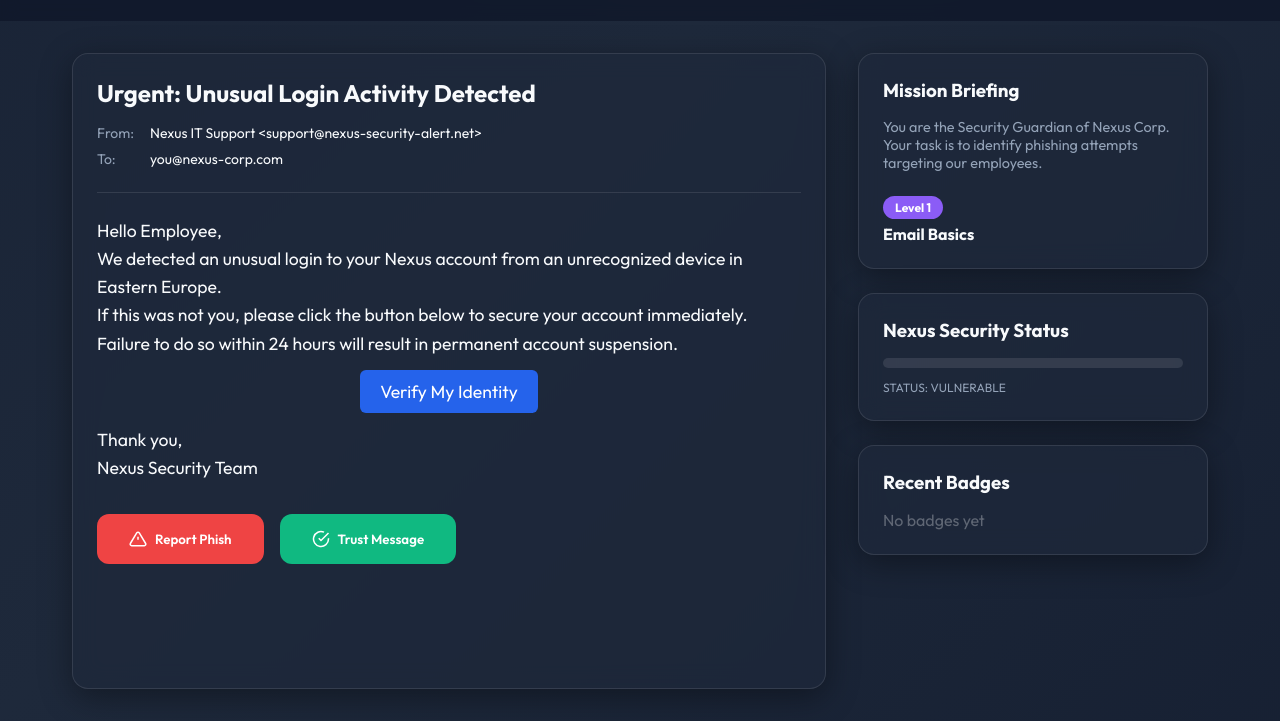
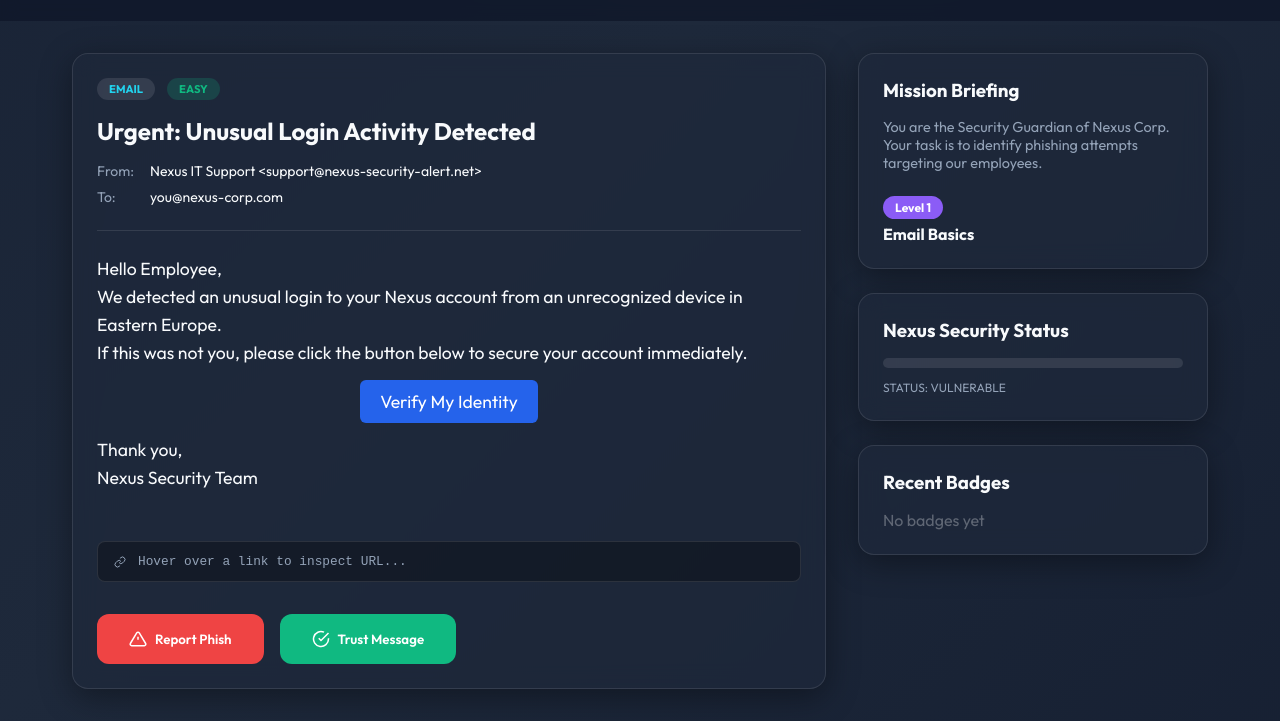
Before and after one commit to Pavanboga07/phishing-game, a website built with Vite: page index.html in a window 1280 px wide. Shown: the part 79-800 px from the top of the page. Built offline with nearby package versions, Linux system fonts and the light colour scheme.

Commit message:
Add advanced game features: multi-channel attacks, link inspection, and difficulty levels

```diff
--- a/index.html
+++ b/index.html
@@ -38,7 +38,10 @@
       <main>
         <section class="game-area">
           <div class="glass card inbox-view animate-fade" id="scenario-container">
-            <!-- Dynamic Content Loaded Here -->
+            <div class="scenario-meta">
+              <span class="platform-tag" id="platform-tag">Email</span>
+              <span class="difficulty-tag" id="difficulty-tag">Easy</span>
+            </div>
             <div class="message-header">
               <h2 id="msg-subject">Loading scenario...</h2>
               <div class="message-meta">
@@ -51,6 +54,12 @@
             <div class="message-body" id="msg-body">
               <!-- Scenario text will go here -->
             </div>
+
+            <div class="status-bar" id="status-bar">
+              <svg width="12" height="12" viewBox="0 0 24 24" fill="none" stroke="currentColor" stroke-width="2"><path d="M10 13a5 5 0 0 0 7.54.54l3-3a5 5 0 0 0-7.07-7.07l-1.72 1.71"></path><path d="M14 11a5 5 0 0 0-7.54-.54l-3 3a5 5 0 0 0 7.07 7.07l1.71-1.71"></path></svg>
+              <span id="status-url">Hover over a link to inspect URL...</span>
+            </div>
+
             <div class="actions">
               <button class="btn-report" id="btn-report">
                 <svg width="18" height="18" viewBox="0 0 24 24" fill="none" stroke="currentColor" stroke-width="2"><path d="M10.29 3.86L1.82 18a2 2 0 0 0 1.71 3h16.94a2 2 0 0 0 1.71-3L13.71 3.86a2 2 0 0 0-3.42 0z"></path><line x1="12" y1="9" x2="12" y2="13"></line><line x1="12" y1="17" x2="12.01" y2="17"></line></svg>
--- a/main.js
+++ b/main.js
@@ -4,90 +4,83 @@ import './style.css';
 const scenarios = [
   {
     id: 1,
+    platform: 'email',
+    difficulty: 'easy',
     subject: "Urgent: Unusual Login Activity Detected",
     sender: "Nexus IT Support <support@nexus-security-alert.net>",
     body: `
       <p>Hello Employee,</p>
       <p>We detected an unusual login to your Nexus account from an unrecognized device in Eastern Europe.</p>
-      <p>If this was not you, please click the button below to secure your account immediately. Failure to do so within 24 hours will result in permanent account suspension.</p>
+      <p>If this was not you, please click the button below to secure your account immediately.</p>
       <div style="margin: 20px 0; text-align: center;">
-        <a href="#" style="background: #2563eb; color: white; padding: 10px 20px; border-radius: 6px; text-decoration: none;">Verify My Identity</a>
+        <a href="#" class="simulated-link" data-url="http://nexus-verify-identity.com/login" style="background: #2563eb; color: white; padding: 10px 20px; border-radius: 6px; text-decoration: none;">Verify My Identity</a>
       </div>
       <p>Thank you,<br>Nexus Security Team</p>
     `,
     isPhishing: true,
-    explanation: "This was a classic credential harvesting attack. The urgency and threat of suspension are common tactics.",
-    redFlags: [
-      "The sender domain '@nexus-security-alert.net' is not the official '@nexus-corp.com'.",
-      "Urgent language designed to make you act without thinking ('Failure to do so within 24 hours').",
-      "Generic greeting ('Hello Employee') instead of your name."
-    ]
+    explanation: "This was a classic credential harvesting attack. The domain '@nexus-security-alert.net' is a common lookalike tactic.",
+    redFlags: ["Mismatched domain", "Urgent tone", "Generic greeting"]
   },
   {
     id: 2,
-    subject: "Benefits Enrollment Reminder - Action Required",
-    sender: "Human Resources <hr@nexus-corp.com>",
+    platform: 'sms',
+    difficulty: 'medium',
+    subject: "SMS from [NexusHR]",
+    sender: "+1 (888) 555-0199",
     body: `
-      <p>Hi Team,</p>
-      <p>Friendly reminder that the open enrollment period for our 2026 benefits package ends this Friday.</p>
-      <p>Please log in to the Nexus Employee Portal (https://portal.nexus-corp.com) to review and confirm your selections. If you've already completed this, you can ignore this message.</p>
-      <p>Regards,<br>Sarah Miller<br>Director of HR</p>
+      <div class="sms-bubble">
+        [NEXUS-CORP] Your one-time verification code is 88291. If you did not request this, please secure your account at: https://nexus-corp.auth-secure.com
+      </div>
     `,
-    isPhishing: false,
-    explanation: "This is a legitimate internal communication. It uses the correct domain and directs you to a known internal portal.",
-    redFlags: []
+    isPhishing: true,
+    explanation: "Smishing often uses verification code lures. The URL 'nexus-corp.auth-secure.com' is a subdomain on a malicious domain 'auth-secure.com'.",
+    redFlags: ["Suspicious URL structure", "Unsolicited 2FA code"]
   },
   {
     id: 3,
-    subject: "Overdue Invoice #INV-88219",
-    sender: "Billing Dept <no-reply@amazon-payments-verify.com>",
+    platform: 'social',
+    difficulty: 'hard',
+    subject: "LinkedIn Message: Recruiter Contact",
+    sender: "Sarah Jenkins (Senior Talent Lead)",
     body: `
-      <p>Dear Valued Customer,</p>
-      <p>Your payment for order #INV-88219 is overdue. Please find the attached PDF invoice for details.</p>
-      <p>To avoid late fees, please pay immediately using our secure portal linked in the attachment.</p>
-      <p>Best Regards,<br>Global Finance Team</p>
+      <p>Hi there! I saw your profile and I'm very impressed with your work at Nexus Corp.</p>
+      <p>We're looking for someone with your exact skillset for a confidential project at a major competitor. The salary range is significantly higher than market average.</p>
+      <p>You can view the full job description and benefits package here: <a href="#" class="simulated-link" data-url="https://dropbox-shared-files.net/s/job_desc_2026.zip">job_description_nexus_hire.zip</a></p>
     `,
     isPhishing: true,
-    explanation: "This is a fake invoice scam. These are often used to spread malware via attachments or steal payment info.",
-    redFlags: [
-      "The sender uses a lookalike domain ('amazon-payments-verify.com').",
-      "Generic greeting and lack of specific order details in the body.",
-      "The call to action relies on opening an attachment from an unexpected sender."
-    ]
+    explanation: "This is spear phishing targeting professional curiosity. The '.zip' file on a lookalike 'dropbox-shared-files.net' domain likely contains malware.",
+    redFlags: ["Unsolicited high-value offer", "Suspicious file attachment (.zip)", "Lookalike file sharing domain"]
   },
   {
     id: 4,
-    subject: "New Shared Document: 'Q3 Financial Goals.xlsx'",
-    sender: "John Davis (via Google Docs) <share-noreply@google.com>",
+    platform: 'email',
+    difficulty: 'medium',
+    subject: "IT Security Policy Update - Required Signature",
+    sender: "Global Compliance <compliance@nexus-corp.com>",
     body: `
-      <p>John Davis (john.davis@nexus-corp.com) has invited you to edit the following document:</p>
-      <div style="background: #f1f5f9; padding: 15px; border-radius: 8px; margin: 15px 0; border-left: 4px solid #4285f4;">
-        <strong>Q3 Financial Goals.xlsx</strong>
-      </div>
-      <p><a href="#" style="color: #4285f4;">Open in Docs</a></p>
-      <p>Google LLC, 1600 Amphitheatre Parkway, Mountain View, CA 94043, USA</p>
+      <p>Dear Employee,</p>
+      <p>As part of our annual security audit, all employees are required to review and sign the updated Remote Work Policy by end of week.</p>
+      <p>Please review the document on the internal SharePoint: <a href="#" class="simulated-link" data-url="https://nexuscorp.sharepoint.com/sites/compliance/policy2026">Nexus Policy 2026</a></p>
+      <p>Thank you for your cooperation.</p>
     `,
     isPhishing: false,
-    explanation: "This is a standard Google Docs notification. The sender 'share-noreply@google.com' is legitimate, and the inviter is a known colleague.",
+    explanation: "This is a legitimate internal communication. It uses the correct internal SharePoint domain and official sender address.",
     redFlags: []
   },
   {
     id: 5,
-    subject: "RE: Your Starbucks Gift Card",
-    sender: "Employee Rewards <rewards@nxus-corp.com>",
+    platform: 'email',
+    difficulty: 'hard',
+    subject: "Fwd: Q4 Budget Review - Action Needed",
+    sender: "David Chen <david.chen@nexus-corp.com>",
     body: `
-      <p>Hey there!</p>
-      <p>As a thank you for your hard work this quarter, Nexus Corp is giving everyone a $50 Starbucks gift card.</p>
-      <p>Claim yours here: <a href="#">http://nxus-rewards.com/claim/5592</a></p>
-      <p>Enjoy your coffee!</p>
+      <p>Hey, I'm stuck in a meeting but I need you to double check these numbers for the Q4 review before the board meeting at 3 PM.</p>
+      <p>The spreadsheet is here: <a href="#" class="simulated-link" data-url="https://docs.google.com/spreadsheets/d/1vA.../edit">Q4_Budget_Draft_v2</a></p>
+      <p>Thanks!</p>
     `,
-    isPhishing: true,
-    explanation: "This is a corporate 'lure' phishing attempt, often used to test employee vigilance.",
-    redFlags: [
-      "The sender domain has a typo: '@nxus-corp.com' instead of '@nexus-corp.com'.",
-      "The claim link leads to an external, unofficial domain.",
-      "Gift card offers are common phishing bait."
-    ]
+    isPhishing: false,
+    explanation: "This is a legitimate 'high-pressure' scenario from a known colleague. The link leads to an official Google Docs domain commonly used in the company.",
+    redFlags: []
   }
 ];
 
@@ -123,7 +116,10 @@ const elements = {
   navGame: document.getElementById('nav-game'),
   navAcademy: document.getElementById('nav-academy'),
   gameView: document.querySelector('main'),
-  academyView: document.getElementById('academy-view')
+  academyView: document.getElementById('academy-view'),
+  platformTag: document.getElementById('platform-tag'),
+  difficultyTag: document.getElementById('difficulty-tag'),
+  statusUrl: document.getElementById('status-url')
 };
 
 // Functions
@@ -142,11 +138,25 @@ function updateUI() {
   elements.score.textContent = state.score;
   elements.lives.textContent = '❤'.repeat(Math.max(0, state.lives));
 
+  if (state.lives === 1) {
+    elements.lives.classList.add('critical-threat');
+  } else {
+    elements.lives.classList.remove('critical-threat');
+  }
+
+  // Advanced Meta
+  elements.platformTag.textContent = scenario.platform;
+  elements.difficultyTag.textContent = scenario.difficulty;
+  elements.difficultyTag.className = `difficulty-tag ${scenario.difficulty}`;
+
   // Animation reset
   const scenarioContainer = document.getElementById('scenario-container');
   scenarioContainer.classList.remove('animate-fade');
   void scenarioContainer.offsetWidth; // trigger reflow
   scenarioContainer.classList.add('animate-fade');
+
+  // Link Hover Logic
+  setupLinkInspection();
 
   // Level progression
   if (state.score >= 3 && !state.badges.includes('PERFECT_START') && state.lives === 3) {
@@ -163,6 +173,22 @@ function updateUI() {
 
   updatePhishOMeter();
   updateBadgesUI();
+}
+
+function setupLinkInspection() {
+  const links = elements.body.querySelectorAll('.simulated-link');
+  elements.statusUrl.textContent = 'Hover over a link to inspect URL...';
+
+  links.forEach(link => {
+    link.addEventListener('mouseenter', () => {
+      elements.statusUrl.textContent = link.dataset.url;
+      elements.statusUrl.style.color = 'var(--accent)';
+    });
+    link.addEventListener('mouseleave', () => {
+      elements.statusUrl.textContent = 'Hover over a link to inspect URL...';
+      elements.statusUrl.style.color = 'var(--text-muted)';
+    });
+  });
 }
 
 function updatePhishOMeter() {
--- a/style.css
+++ b/style.css
@@ -73,6 +73,20 @@ header {
   display: flex;
   align-items: center;
   gap: 0.5rem;
+  position: relative;
+}
+
+.logo:hover {
+  animation: glitch 0.3s cubic-bezier(.25,.46,.45,.94) both infinite;
+}
+
+@keyframes glitch {
+  0% { transform: translate(0); }
+  20% { transform: translate(-2px, 2px); }
+  40% { transform: translate(-2px, -2px); }
+  60% { transform: translate(2px, 2px); }
+  80% { transform: translate(2px, -2px); }
+  100% { transform: translate(0); }
 }
 
 .logo span {
@@ -131,6 +145,17 @@ header {
   font-size: 1.25rem;
 }
 
+.critical-threat {
+  animation: pulse-red 1s infinite;
+  color: var(--danger) !important;
+}
+
+@keyframes pulse-red {
+  0% { opacity: 1; }
+  50% { opacity: 0.5; }
+  100% { opacity: 1; }
+}
+
 /* Main Content Area */
 main {
   flex: 1;
@@ -154,6 +179,34 @@ main {
   flex-direction: column;
   gap: 1.5rem;
 }
+
+.scenario-meta {
+  display: flex;
+  gap: 0.75rem;
+  margin-bottom: 1rem;
+}
+
+.platform-tag {
+  background: rgba(255, 255, 255, 0.1);
+  padding: 0.25rem 0.75rem;
+  border-radius: 99px;
+  font-size: 0.7rem;
+  font-weight: 700;
+  text-transform: uppercase;
+  color: var(--accent);
+}
+
+.difficulty-tag {
+  padding: 0.25rem 0.75rem;
+  border-radius: 99px;
+  font-size: 0.7rem;
+  font-weight: 700;
+  text-transform: uppercase;
+}
+
+.difficulty-tag.easy { background: rgba(16, 185, 129, 0.2); color: var(--success); }
+.difficulty-tag.medium { background: rgba(245, 158, 11, 0.2); color: var(--warning); }
+.difficulty-tag.hard { background: rgba(239, 68, 68, 0.2); color: var(--danger); }
 
 .sidebar {
   display: flex;
@@ -201,6 +254,39 @@ main {
   line-height: 1.6;
   font-size: 1.1rem;
   min-height: 200px;
+}
+
+/* SMS Styling */
+.sms-bubble {
+  background: #2563eb;
+  color: white;
+  padding: 1rem;
+  border-radius: 18px;
+  border-bottom-left-radius: 4px;
+  max-width: 80%;
+  margin: 1rem 0;
+  font-size: 1rem;
+}
+
+/* Link Status Bar */
+.status-bar {
+  margin-top: auto;
+  padding: 0.75rem 1rem;
+  background: rgba(0, 0, 0, 0.3);
+  border-radius: 8px;
+  display: flex;
+  align-items: center;
+  gap: 0.75rem;
+  font-family: monospace;
+  font-size: 0.8rem;
+  color: var(--text-muted);
+  border: 1px solid var(--glass-border);
+}
+
+.status-bar span {
+  white-space: nowrap;
+  overflow: hidden;
+  text-overflow: ellipsis;
 }
 
 /* Action Buttons */
```
Also changed, not shown: README.md.
